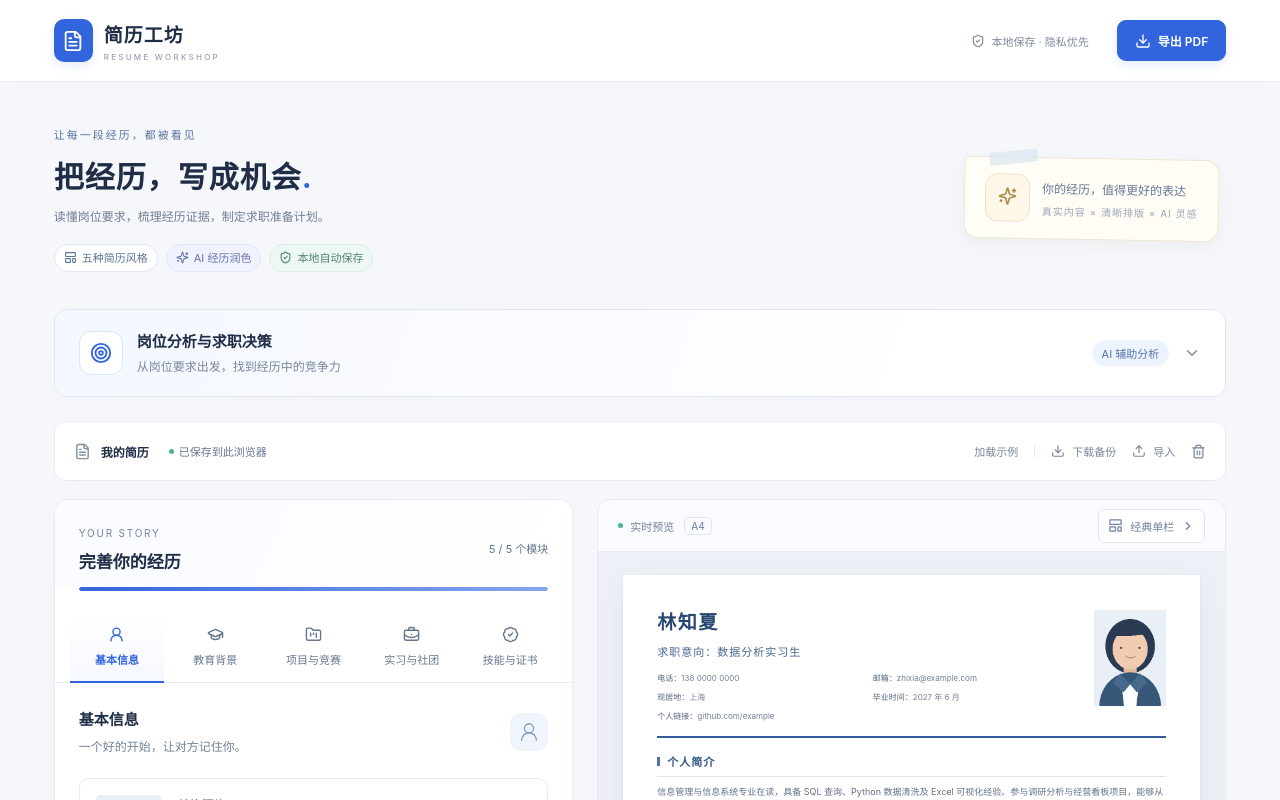
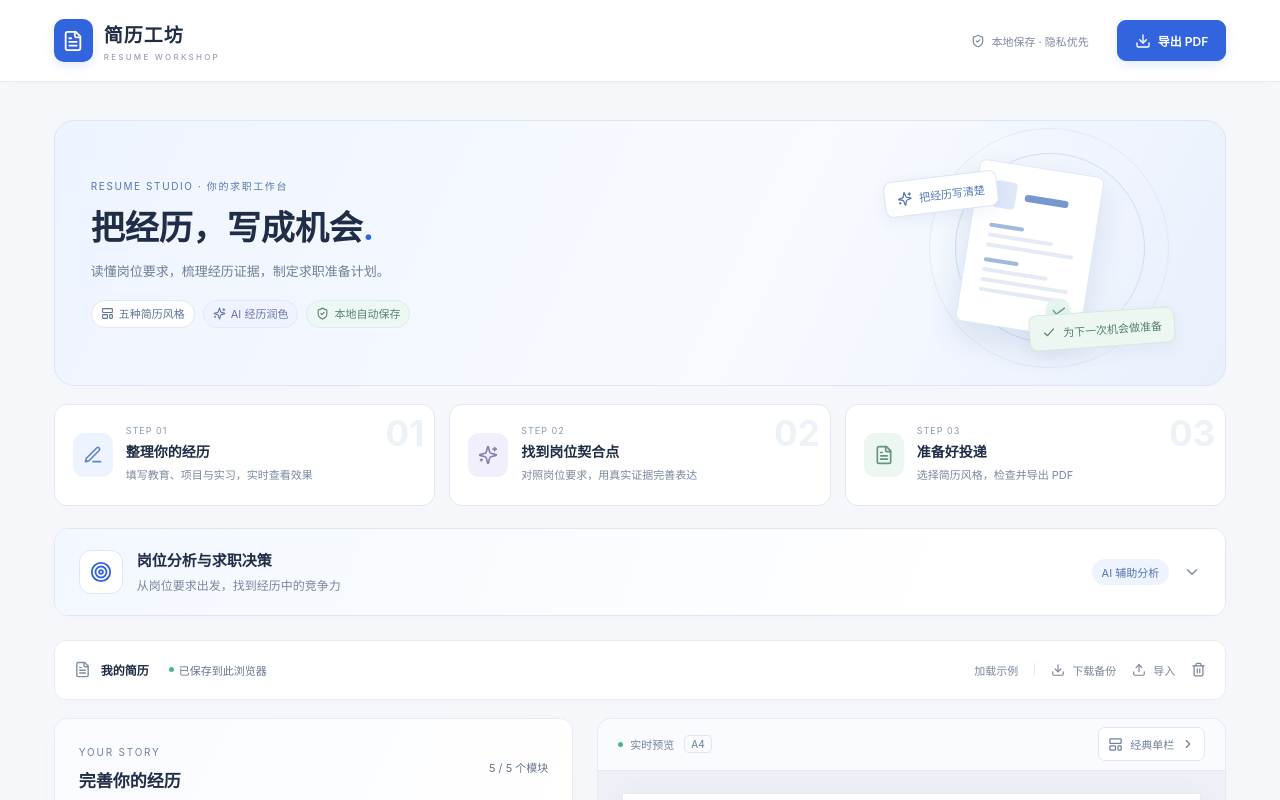
Before and after one commit to vdsbuq/resume-workshop, a Next.js app: page / in a window 1280 px wide. Shown: the top 800 px of the page. Built offline with nearby package versions, Linux system fonts and the light colour scheme.

Commit message:
Redesign workspace hero with resume illustration and step cards

```diff
--- a/app/globals.css
+++ b/app/globals.css
@@ -1339,3 +1339,36 @@ main {
   .section-tabs button { font-size: 10px; }
 }
 @media print { .feature-chips, .note-sticker { display: none !important; } }
+
+@media screen {
+  .page-heading { position: relative; overflow: hidden; min-height: 250px; padding: 32px 36px; border: 1px solid #dce6f6; border-radius: 20px; background: linear-gradient(115deg,#eef4ff 0%,#f8faff 60%,#e9f0fc 100%); margin-bottom: 18px; gap: 20px; }
+  .page-heading h1 { font-size: 34px; line-height: 1.4; letter-spacing: 0; }
+  .page-heading p { font-size: 13px; max-width: 420px; }
+  .page-heading .eyebrow { font-size: 10px; letter-spacing: 1.6px; color: #5576ac; }
+}
+.hero-art { position: relative; width: 285px; height: 200px; flex-shrink: 0; margin-right: 20px; }
+.hero-orbit { position: absolute; border: 1px solid #cfddf2; border-radius: 50%; width: 190px; height: 190px; right: 24px; top: 0; }
+.orbit-two { width: 240px; height: 240px; top: -25px; right: 0; opacity: .5; }
+.hero-paper { position: absolute; width: 126px; height: 164px; background: #fff; border-radius: 7px; top: 14px; left: 83px; padding: 18px; transform: rotate(9deg); box-shadow: 0 15px 30px #42679924; border: 1px solid #e0e8f5; }
+.hero-paper-top { display: flex; align-items: center; gap: 9px; margin-bottom: 16px; }
+.hero-paper-top span { width: 22px; height: 27px; background: #dee8f9; border-radius: 4px; }
+.hero-paper-top i { width: 44px; height: 7px; background: #7698cf; border-radius: 3px; }
+.hero-paper > b,.hero-paper > i { display: block; height: 4px; border-radius: 3px; background: #e5ebf4; margin-bottom: 6px; }
+.hero-paper > b { width: 40%; background: #a2b9df; margin-top: 11px; }
+.hero-paper > i:nth-child(3n) { width: 75%; }
+.hero-paper-seal { position: absolute; bottom: 12px; right: 12px; width: 25px; height: 25px; background: #e6f3ee; border-radius: 50%; display: grid; place-items: center; color: #629982; }
+.hero-sticker { position: absolute; display: flex; gap: 7px; align-items: center; padding: 9px 12px; font-size: 11px; border-radius: 8px; box-shadow: 0 5px 16px #49689814; white-space: nowrap; }
+.sticker-blue { top: 23px; left: 0; transform: rotate(-7deg); background: #fff; color: #5679b5; border: 1px solid #dbe5f4; }
+.sticker-green { bottom: 6px; right: -6px; transform: rotate(-4deg); background: #edf7f1; color: #54806d; border: 1px solid #d5e9dd; }
+.journey-cards { display: grid; grid-template-columns: repeat(3,minmax(0,1fr)); gap: 14px; margin-bottom: 22px; }
+.journey-cards > div { display: flex; position: relative; overflow: hidden; gap: 13px; align-items: center; padding: 20px 18px; border-radius: 13px; border: 1px solid #e1e8f3; background: #fff; }
+.journey-icon { display: grid; place-items: center; width: 40px; height: 44px; flex-shrink: 0; background: #edf3ff; color: #6285c6; border-radius: 11px; }
+.journey-cards > div:nth-child(2) .journey-icon { background: #f1effb; color: #8a7eb4; }
+.journey-cards > div:nth-child(3) .journey-icon { background: #edf7f2; color: #629481; }
+.journey-cards small { display: block; font-size: 9px; letter-spacing: 1px; color: #8c9ab0; margin-bottom: 5px; }
+.journey-cards strong { font-size: 14px; font-weight: 600; }
+.journey-cards p { font-size: 11px; color: #7a889e; margin: 6px 0 0; line-height: 1.6; }
+.journey-number { position: absolute; right: 10px; top: 7px; font-size: 35px; color: #edf1f8; font-weight: 700; pointer-events: none; }
+@media (max-width: 1050px) { .hero-art { margin-right: 0; width: 240px; } .journey-cards > div { padding: 16px 12px; gap: 9px; } .journey-number { display: none; } }
+@media (max-width: 700px) { .page-heading { padding: 24px 20px; min-height: auto; } .page-heading h1 { font-size: 27px; } .hero-art { display: none; } .journey-cards { grid-template-columns: 1fr; gap: 8px; } .journey-cards > div { padding: 12px 16px; } .journey-cards small { display: none; } .journey-cards p { margin-top: 3px; } .journey-number { display: block; } }
+@media print { .journey-cards,.hero-art { display: none !important; } }
--- a/app/page.tsx
+++ b/app/page.tsx
@@ -403,7 +403,7 @@ export default function Home() {
         <main>
           <div className="page-heading">
             <div>
-              <div className="eyebrow">让每一段经历，都被看见</div>
+              <div className="eyebrow">RESUME STUDIO · 你的求职工作台</div>
               <h1>
                 把经历，写成机会<span>.</span>
               </h1>
@@ -414,15 +414,17 @@ export default function Home() {
                 <span><ShieldCheck size={13} /> 本地自动保存</span>
               </div>
             </div>
-            <div className="heading-note note-sticker">
-              <span className="tiny-spark">
-                <Sparkles size={19} />
-              </span>
-              <div>
-                你的经历，值得更好的表达
-                <small>真实内容 × 清晰排版 × AI 灵感</small>
-              </div>
+            <div className="hero-art" aria-hidden="true">
+              <span className="hero-orbit orbit-one" /><span className="hero-orbit orbit-two" />
+              <div className="hero-paper"><div className="hero-paper-top"><span /><i /></div><b /><i /><i /><b /><i /><i /><i /><div className="hero-paper-seal"><Check size={16} /></div></div>
+              <span className="hero-sticker sticker-blue"><Sparkles size={15} /> 把经历写清楚</span>
+              <span className="hero-sticker sticker-green"><Check size={14} /> 为下一次机会做准备</span>
             </div>
+          </div>
+          <div className="journey-cards" aria-label="使用步骤">
+            <div><span className="journey-icon"><PenLine size={20} /></span><div><small>STEP 01</small><strong>整理你的经历</strong><p>填写教育、项目与实习，实时查看效果</p></div><span className="journey-number" aria-hidden="true">01</span></div>
+            <div><span className="journey-icon"><Sparkles size={20} /></span><div><small>STEP 02</small><strong>找到岗位契合点</strong><p>对照岗位要求，用真实证据完善表达</p></div><span className="journey-number" aria-hidden="true">02</span></div>
+            <div><span className="journey-icon"><FileText size={20} /></span><div><small>STEP 03</small><strong>准备好投递</strong><p>选择简历风格，检查并导出 PDF</p></div><span className="journey-number" aria-hidden="true">03</span></div>
           </div>
           <JobAnalysis resume={resume} />
           <div className="workspace-toolbar">
```
